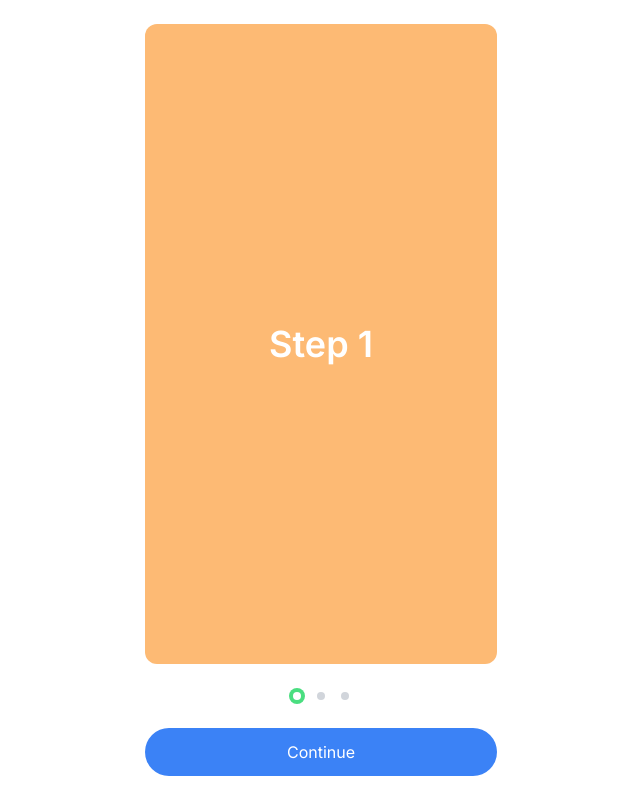
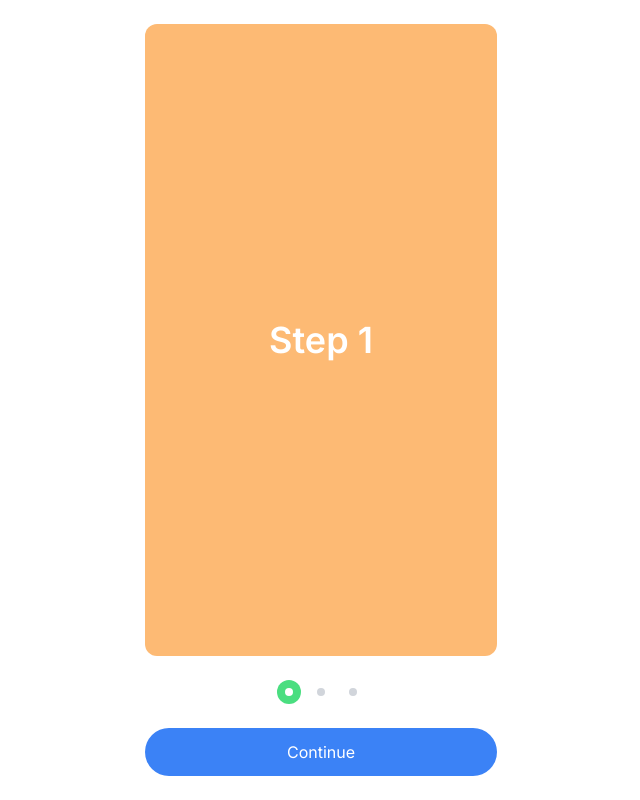
Before and after one commit to chermdev/uiux-steps, a Next.js app: page / in a window 1280 px wide. Shown: the whole page, without its empty margins (319-959 px from the left). Built offline with nearby package versions, Linux system fonts and the light colour scheme.

Commit message:
refactor: resize pagination dots

```diff
--- a/components/Steps.tsx
+++ b/components/Steps.tsx
@@ -47,11 +47,11 @@ export function Steps({ children }: {
     {
       children[index]
     }
-    <div className='p-1 flex flex-row gap-4 mx-auto shrink relative'>
+    <div className='p-2 flex flex-row gap-6 mx-auto shrink relative'>
       <div className={cn(
         `absolute top-0 left-0 h-full bg-green-400 rounded-full z-10 transition-all duration-300`,
       )}
-        style={{ width: `${1 + index * 1.5}rem` }}
+        style={{ width: `${1.5 + index * 2}rem` }}
       >
       </div>
       {
```
